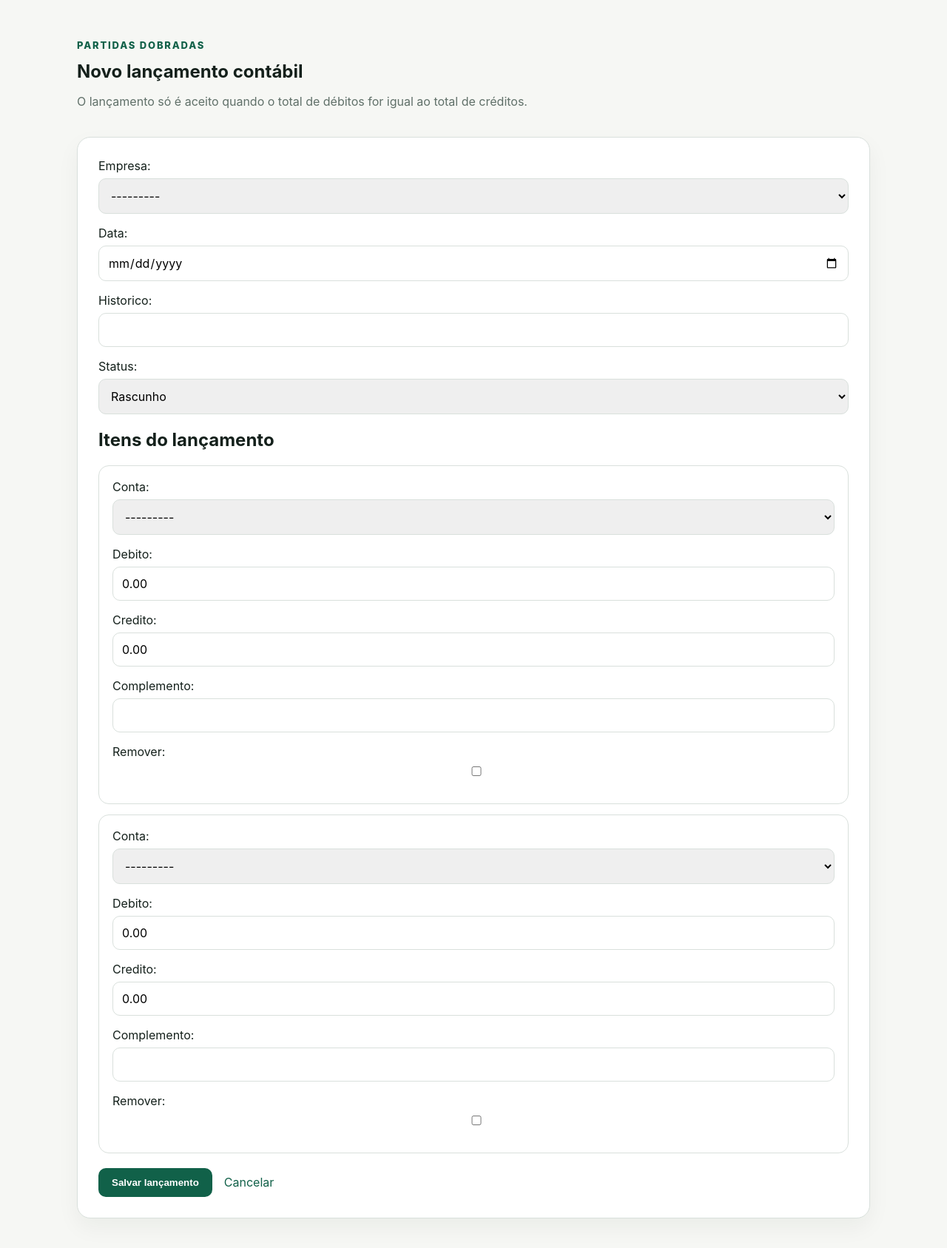
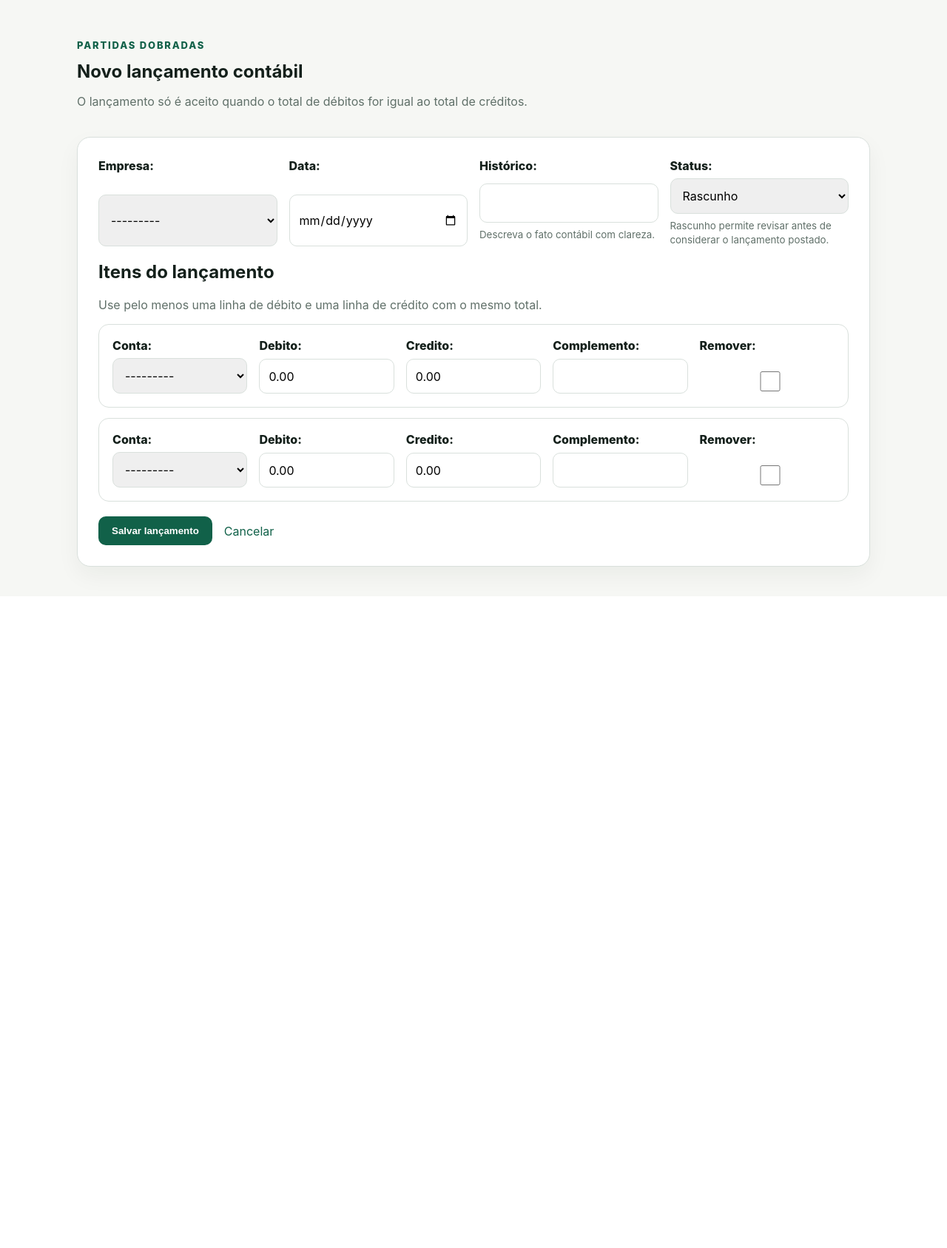
Before and after one commit to Brunof94-debug/erp-contabil-brasil, a Django app: page /lancamentos/novo/ in a window 1280 px wide. Shown: the part 100-1787 px from the top of the page at 74% size. After the commit the page ends 893 px from the top, so only its background shows below. Run offline with Django 5.2, Linux system fonts and the light colour scheme; a user stored in the database is signed in; tables that the repository leaves empty hold one stand-in row (values such as "Sample post").

Commit message:
Improve form UX and validation display

```diff
--- a/core/forms.py
+++ b/core/forms.py
@@ -15,7 +15,11 @@ from .models import (
 
 
 class CadastroUsuarioForm(UserCreationForm):
-    email = forms.EmailField(required=True, label="E-mail")
+    email = forms.EmailField(
+        required=True,
+        label="E-mail",
+        help_text="Use um e-mail válido para recuperação de acesso.",
+    )
 
     class Meta(UserCreationForm.Meta):
         model = User
@@ -42,6 +46,14 @@ class EmpresaForm(forms.ModelForm):
     class Meta:
         model = Empresa
         fields = ["nome", "documento", "ativa"]
+        labels = {
+            "nome": "Nome da empresa",
+            "documento": "CNPJ/CPF",
+            "ativa": "Empresa ativa",
+        }
+        help_texts = {
+            "documento": "Opcional no MVP. Use apenas se fizer sentido para a demonstração.",
+        }
 
 
 class OnboardingEmpresaForm(forms.ModelForm):
@@ -61,18 +73,43 @@ class ClienteForm(forms.ModelForm):
     class Meta:
         model = Cliente
         fields = ["empresa", "nome", "documento", "email", "telefone", "ativa"]
+        labels = {
+            "documento": "CPF/CNPJ",
+            "ativa": "Cliente ativo",
+        }
+        help_texts = {
+            "documento": "Opcional. Ajuda a diferenciar clientes com nomes parecidos.",
+            "email": "Opcional. Usado apenas para contato operacional.",
+        }
 
 
 class FornecedorForm(forms.ModelForm):
     class Meta:
         model = Fornecedor
         fields = ["empresa", "nome", "documento", "email", "telefone", "ativa"]
+        labels = {
+            "documento": "CPF/CNPJ",
+            "ativa": "Fornecedor ativo",
+        }
+        help_texts = {
+            "documento": "Opcional. Ajuda a organizar obrigações e pagamentos.",
+            "email": "Opcional. Usado apenas para contato operacional.",
+        }
 
 
 class ContaContabilForm(forms.ModelForm):
     class Meta:
         model = ContaContabil
         fields = ["empresa", "codigo", "nome", "tipo", "conta_pai", "ativa"]
+        labels = {
+            "codigo": "Código contábil",
+            "conta_pai": "Conta superior",
+            "ativa": "Conta ativa",
+        }
+        help_texts = {
+            "codigo": "Exemplo: 1.1.1 para caixa ou bancos.",
+            "conta_pai": "Opcional. Use para montar hierarquia do plano de contas.",
+        }
 
 
 class LancamentoContabilForm(forms.ModelForm):
@@ -81,6 +118,13 @@ class LancamentoContabilForm(forms.ModelForm):
         fields = ["empresa", "data", "historico", "status"]
         widgets = {
             "data": forms.DateInput(attrs={"type": "date"}),
+        }
+        labels = {
+            "historico": "Histórico",
+        }
+        help_texts = {
+            "historico": "Descreva o fato contábil com clareza.",
+            "status": "Rascunho permite revisar antes de considerar o lançamento postado.",
         }
 
 
@@ -102,6 +146,17 @@ class TituloFinanceiroForm(forms.ModelForm):
         widgets = {
             "vencimento": forms.DateInput(attrs={"type": "date"}),
             "data_pagamento": forms.DateInput(attrs={"type": "date"}),
+        }
+        labels = {
+            "descricao": "Descrição",
+            "data_pagamento": "Data de pagamento/recebimento",
+            "observacoes": "Observações",
+        }
+        help_texts = {
+            "valor": "Informe o valor positivo do título.",
+            "data_pagamento": "Preencha somente quando o status for pago/recebido.",
+            "cliente": "Use cliente em contas a receber.",
+            "fornecedor": "Use fornecedor em contas a pagar.",
         }
 
 
--- a/static/css/app.css
+++ b/static/css/app.css
@@ -260,12 +260,6 @@ button {
   color: #fff;
 }
 
-.form p {
-  display: grid;
-  gap: 7px;
-  margin: 0 0 16px;
-}
-
 .form input,
 .form select,
 .form textarea {
@@ -274,6 +268,55 @@ button {
   font: inherit;
   padding: 12px;
   width: 100%;
+}
+
+.form-grid {
+  display: grid;
+  gap: 16px;
+  grid-template-columns: repeat(auto-fit, minmax(240px, 1fr));
+}
+
+.compact-grid {
+  grid-template-columns: repeat(auto-fit, minmax(170px, 1fr));
+}
+
+.field-group {
+  display: grid;
+  gap: 7px;
+}
+
+.field-group label {
+  font-weight: 800;
+}
+
+.field-group small {
+  color: var(--muted);
+  line-height: 1.4;
+}
+
+.field-error input,
+.field-error select,
+.field-error textarea {
+  border-color: var(--danger);
+  box-shadow: 0 0 0 3px rgba(165, 29, 29, 0.08);
+}
+
+.error-text,
+.form-errors {
+  color: var(--danger);
+}
+
+.error-text {
+  font-size: 14px;
+  font-weight: 700;
+}
+
+.form-errors {
+  background: #fff4f4;
+  border: 1px solid #f0c2c2;
+  border-radius: 12px;
+  margin-bottom: 16px;
+  padding: 12px 14px;
 }
 
 .form-actions {
--- a/templates/core/lancamento_form.html
+++ b/templates/core/lancamento_form.html
@@ -14,13 +14,51 @@
   <section class="panel">
     <form method="post" class="form">
       {% csrf_token %}
-      {{ form.as_p }}
+      {% if form.non_field_errors %}
+        <div class="form-errors">{{ form.non_field_errors }}</div>
+      {% endif %}
+      <div class="form-grid">
+        {% for field in form %}
+          {% if field.is_hidden %}
+            {{ field }}
+          {% else %}
+            <div class="field-group{% if field.errors %} field-error{% endif %}">
+              {{ field.label_tag }}
+              {{ field }}
+              {% if field.help_text %}
+                <small>{{ field.help_text }}</small>
+              {% endif %}
+              {% for error in field.errors %}
+                <span class="error-text">{{ error }}</span>
+              {% endfor %}
+            </div>
+          {% endif %}
+        {% endfor %}
+      </div>
 
       <h2>Itens do lançamento</h2>
+      <p class="muted">Use pelo menos uma linha de débito e uma linha de crédito com o mesmo total.</p>
       {{ formset.management_form }}
       {% for item_form in formset %}
         <div class="inline-panel">
-          {{ item_form.as_p }}
+          {% if item_form.non_field_errors %}
+            <div class="form-errors">{{ item_form.non_field_errors }}</div>
+          {% endif %}
+          <div class="form-grid compact-grid">
+            {% for field in item_form %}
+              {% if field.is_hidden %}
+                {{ field }}
+              {% else %}
+                <div class="field-group{% if field.errors %} field-error{% endif %}">
+                  {{ field.label_tag }}
+                  {{ field }}
+                  {% for error in field.errors %}
+                    <span class="error-text">{{ error }}</span>
+                  {% endfor %}
+                </div>
+              {% endif %}
+            {% endfor %}
+          </div>
         </div>
       {% endfor %}
 
```
Also changed, not shown: templates/core/form.html (+21 -1 lines), templates/registration/login.html (+12 -1 lines), templates/registration/signup.html (+15 -1 lines).
